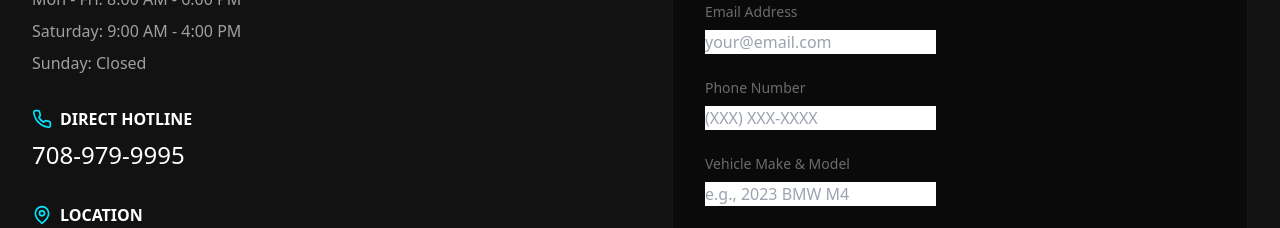
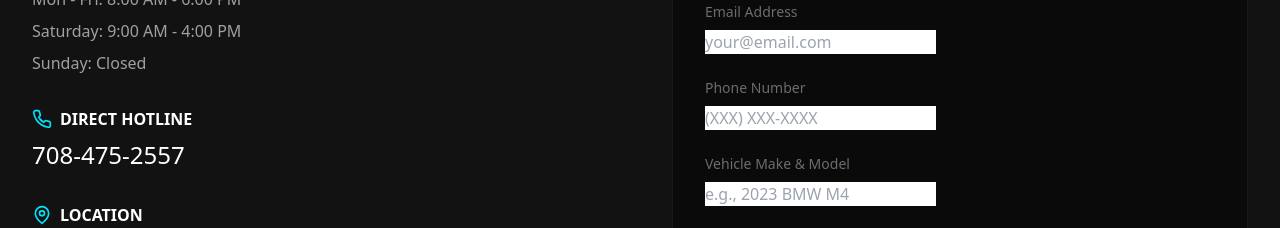
Before and after one commit to mahirqureshy/Premium-detail-web, a React (Vite) app: page / in a window 1280 px wide. Shown: the part 4260-4488 px from the top of the page. Built offline with nearby package versions, Linux system fonts and the light colour scheme.

Commit message:
Update App.tsx

```diff
--- a/src/App.tsx
+++ b/src/App.tsx
@@ -618,8 +618,8 @@ function IntakePanel() {
                 <Phone className="w-5 h-5 text-neon" />
                 <span className="font-semibold">DIRECT HOTLINE</span>
               </div>
-              <a href="tel:708-979-9995" className="text-2xl font-display hover:text-neon transition-colors">
-                708-979-9995
+              <a href="tel:708-475-2557" className="text-2xl font-display hover:text-neon transition-colors">
+                708-475-2557
               </a>
             </div>
 
```
